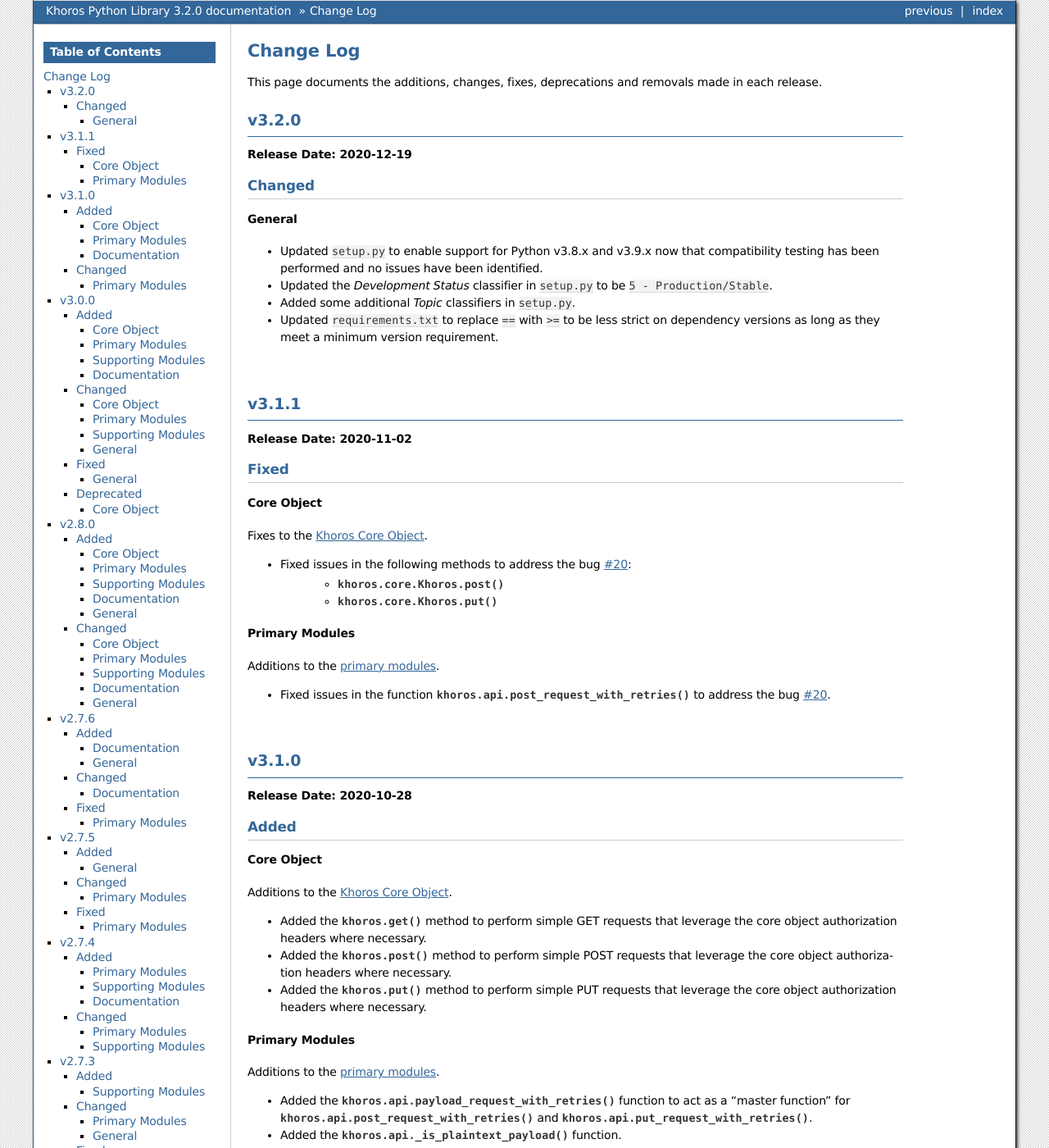
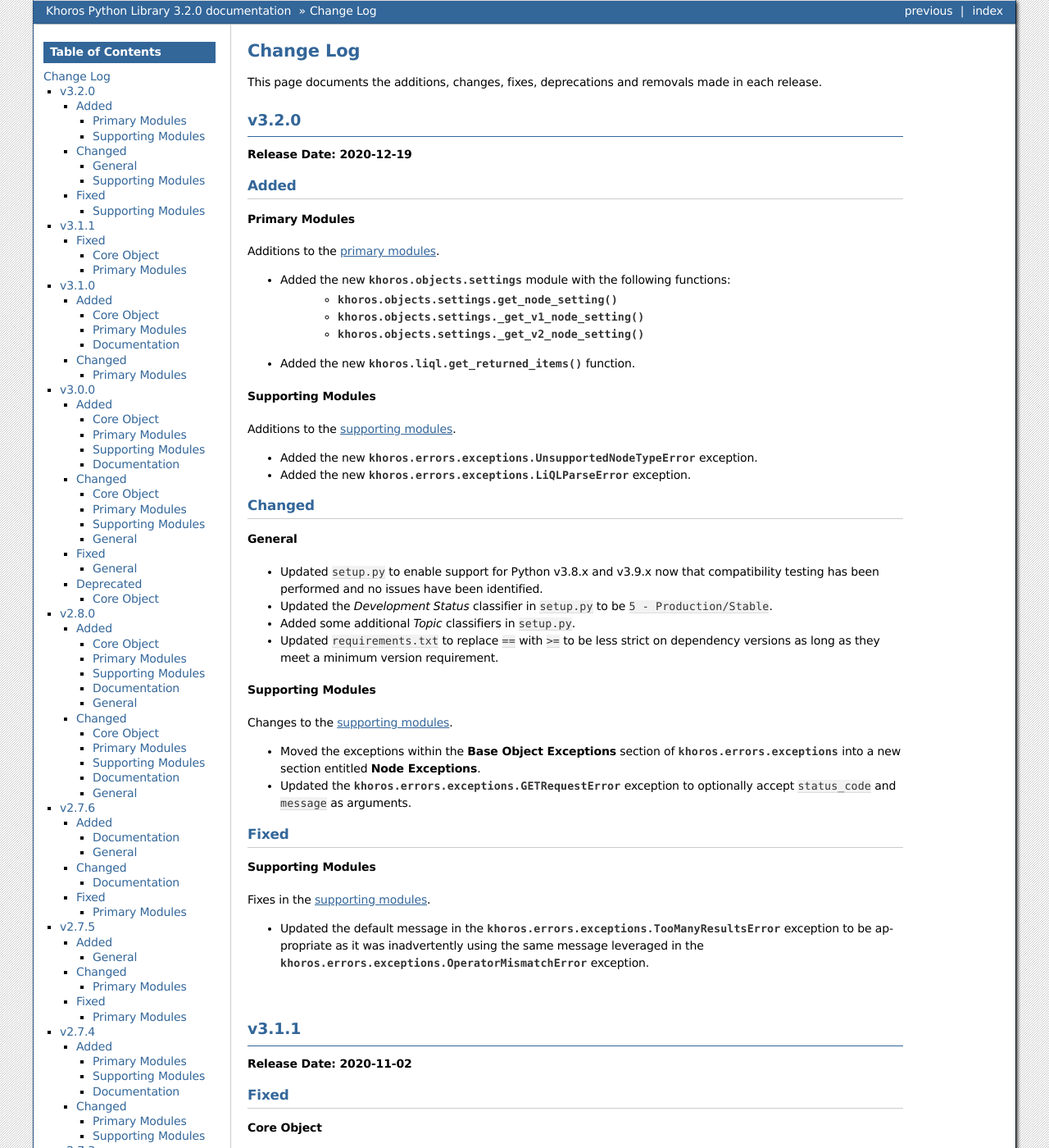
Before and after one commit to jeffshurtliff/khoros, a Sphinx documentation site: the page built from docs/changelog.rst, in a window 1280 px wide and 1400 px high. Shown: the whole window at 82% size. Built offline with Sphinx 7.4.7, drawn with Linux system fonts in a browser that asks for light colours.

Commit message:
Documented changes in changelog

```diff
--- a/docs/changelog.rst
+++ b/docs/changelog.rst
@@ -7,6 +7,26 @@
 v3.2.0
 ******
 **Release Date: 2020-12-19**
+
+Added
+=====
+
+Primary Modules
+---------------
+Additions to the :doc:`primary modules <primary-modules>`.
+
+* Added the new :py:mod:`khoros.objects.settings` module with the following functions:
+    * :py:func:`khoros.objects.settings.get_node_setting`
+    * :py:func:`khoros.objects.settings._get_v1_node_setting`
+    * :py:func:`khoros.objects.settings._get_v2_node_setting`
+* Added the new :py:func:`khoros.liql.get_returned_items` function.
+
+Supporting Modules
+------------------
+Additions to the :doc:`supporting modules <supporting-modules>`.
+
+* Added the new :py:exc:`khoros.errors.exceptions.UnsupportedNodeTypeError` exception.
+* Added the new :py:exc:`khoros.errors.exceptions.LiQLParseError` exception.
 
 Changed
 =======
@@ -20,6 +40,26 @@
 * Added some additional *Topic* classifiers in ``setup.py``.
 * Updated ``requirements.txt`` to replace ``==`` with ``>=`` to be less strict on dependency versions
   as long as they meet a minimum version requirement.
+
+Supporting Modules
+------------------
+Changes to the :doc:`supporting modules <supporting-modules>`.
+
+* Moved the exceptions within the **Base Object Exceptions** section of :py:mod:`khoros.errors.exceptions`
+  into a new section entitled **Node Exceptions**.
+* Updated the :py:exc:`khoros.errors.exceptions.GETRequestError` exception to optionally accept ``status_code``
+  and ``message`` as arguments.
+
+Fixed
+=====
+
+Supporting Modules
+------------------
+Fixes in the :doc:`supporting modules <supporting-modules>`.
+
+* Updated the default message in the :py:exc:`khoros.errors.exceptions.TooManyResultsError` exception to be
+  appropriate as it was inadvertently using the same message leveraged in the
+  :py:exc:`khoros.errors.exceptions.OperatorMismatchError` exception.
 
 |
 
```
